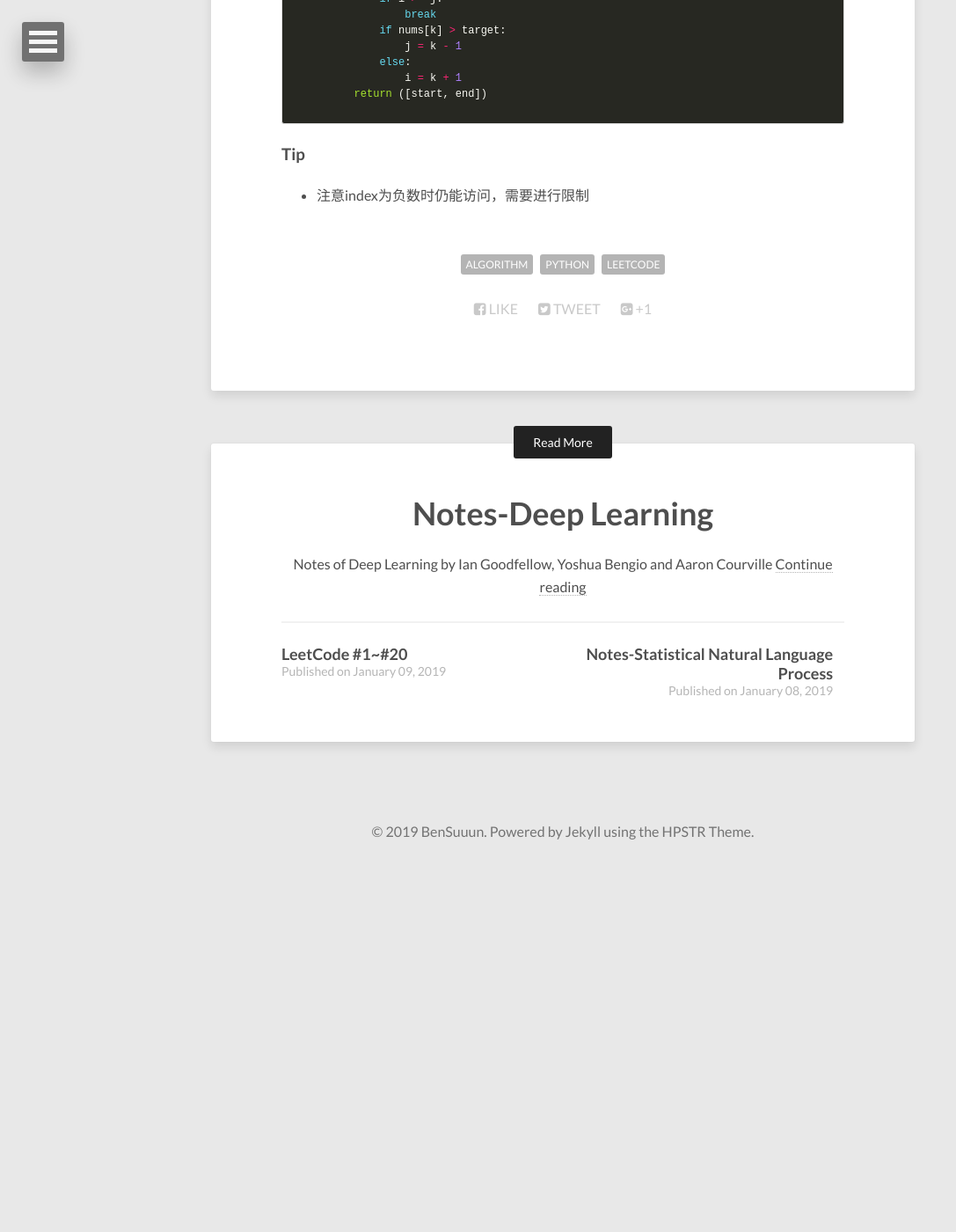
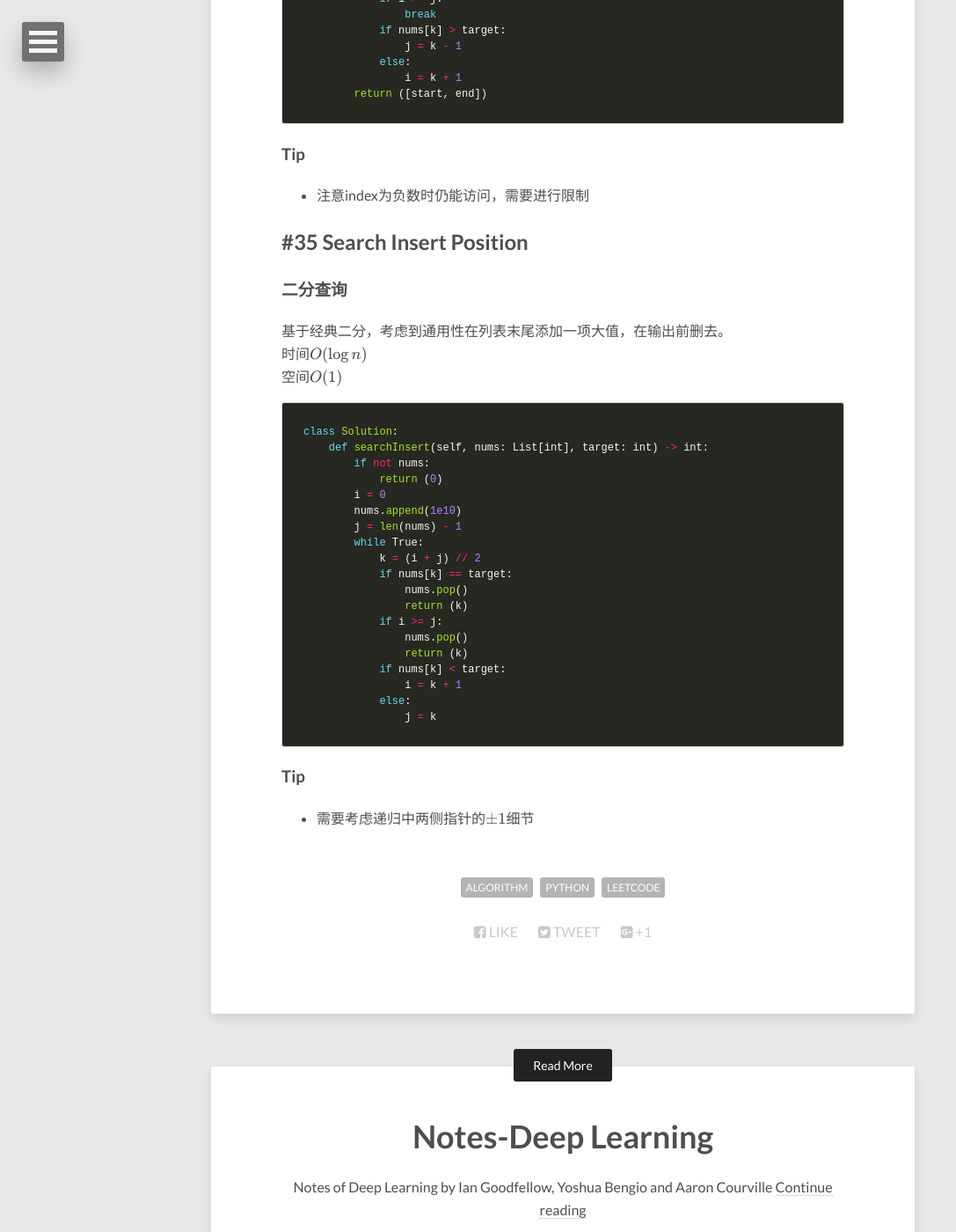
Before and after one commit to Wangbin-Sun/wangbin-sun.github.io, a Jekyll site: the page built from _posts/2019-03-09-leetcode-21-to-40.md, in a window 1280 px wide and 1400 px high, scrolled down 13647 px. Shown: the whole window at 88% size, without its empty margins (0-1087 px from the left). Built offline with Jekyll 4.4.1, drawn with Linux system fonts in a browser that asks for light colours; nearby versions of some CDN libraries; formulas are drawn with MathJax 3; before the commit the page ends 14633 px from its top, so only the background shows below that.

Commit message:
Update Leetcode to #35

````diff
--- a/_posts/2019-03-09-leetcode-21-to-40.md
+++ b/_posts/2019-03-09-leetcode-21-to-40.md
@@ -585,3 +585,34 @@ class Solution:
 
 ### Tip
 * 注意index为负数时仍能访问，需要进行限制
+
+## #35 Search Insert Position
+
+### 二分查询
+基于经典二分，考虑到通用性在列表末尾添加一项大值，在输出前删去。
+时间$O(\log n)$
+空间$O(1)$
+```python
+class Solution:
+    def searchInsert(self, nums: List[int], target: int) -> int:
+        if not nums:
+            return (0)
+        i = 0
+        nums.append(1e10)
+        j = len(nums) - 1
+        while True:
+            k = (i + j) // 2
+            if nums[k] == target:
+                nums.pop()
+                return (k)
+            if i >= j:
+                nums.pop()
+                return (k)
+            if nums[k] < target:
+                i = k + 1
+            else:
+                j = k
+```
+
+### Tip
+* 需要考虑递归中两侧指针的$\pm 1$细节
````
